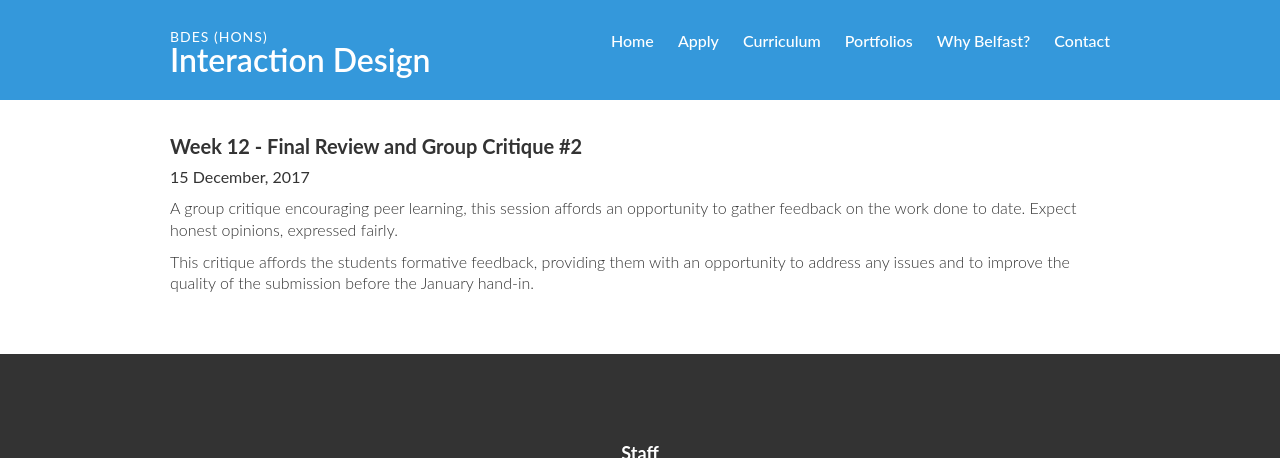
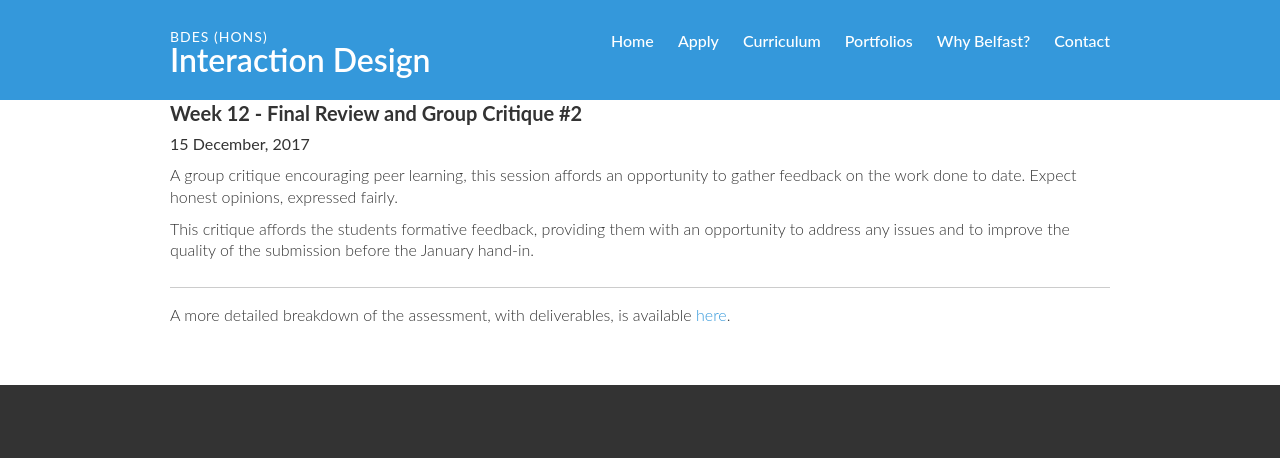
Before and after one commit to ixdbelfast/ixdbelfast.github.io, a Jekyll site: the page built from modules/IXD302/IXD302.md, in a window 1280 px wide and 900 px high, scrolled down 8272 px, cut to the strip 0-458 px from the top of the window. Built offline with Jekyll 4.4.1, drawn with Linux system fonts in a browser that asks for light colours; our own code applies the rules of GitHub Pages for plain Markdown files; some of the changed text lies outside the part shown.

Commit message:
Commenting out weeks 01-12

```diff
--- a/modules/IXD302/IXD302.md
+++ b/modules/IXD302/IXD302.md
@@ -25,7 +25,7 @@
 
 __Fridays 11.15-12.15__
 Conor Lecture Theatre
-
+<!--
 ---
 
 ## Detailed View
@@ -343,3 +343,7 @@
 A group critique encouraging peer learning, this session affords an opportunity to gather feedback on the work done to date. Expect honest opinions, expressed fairly.
 
 This critique affords the students formative feedback, providing them with an opportunity to address any issues and to improve the quality of the submission before the January hand-in.
+
+---
+
+A more detailed breakdown of the assessment, with deliverables, is available [here](https://github.com/ixdbelfast/ixdbelfast.github.io/blob/master/modules/IXD302/IXD302-deliverables.md).
```
